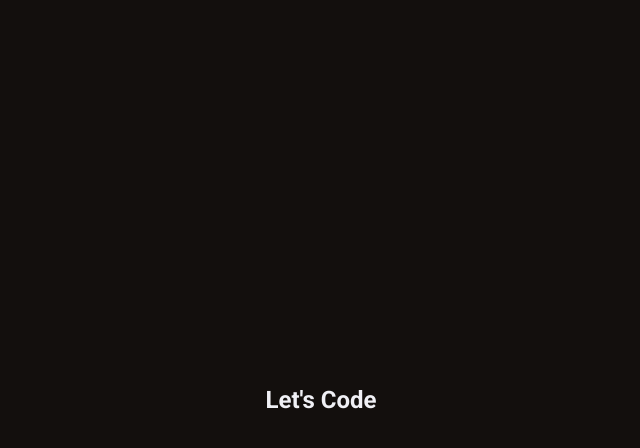
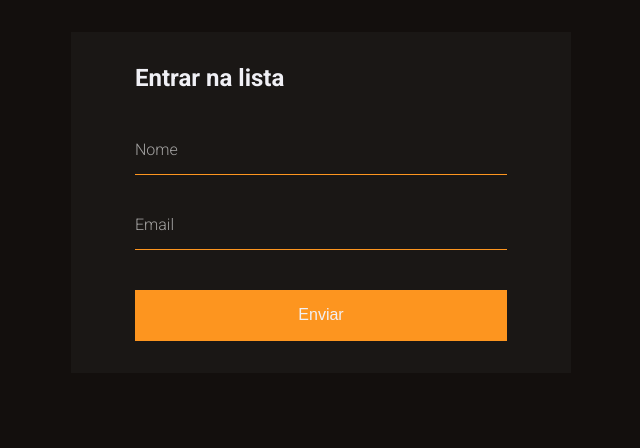
Before and after one commit to felipewehr/validation_form, a plain HTML site: page index.html in a window 1280 px wide. Shown: the whole page, without its empty margins (319-959 px from the left). Drawn offline with Linux system fonts and the light colour scheme.

Commit message:
Html and Styles added

```diff
--- a/index.html
+++ b/index.html
@@ -1,18 +1,37 @@
 <!DOCTYPE html>
 <html lang="en">
+
 <head>
-  <meta charset="UTF-8"/>
-  <meta name="viewport" content="width=device-width, initial-scale=1.0"/>
+  <meta charset="UTF-8" />
+  <meta name="viewport" content="width=device-width, initial-scale=1.0" />
   <title>Form Validation with HTML APi</title>
 
-  <link rel="stylesheet" href="style.css"/>
-  <link rel="stylesheet" href="https://fonts.googleapis.com/css2?family=Roboto:wght@300;700&display=swap"/>
+  <link rel="stylesheet" href="style.css" />
+  <link rel="stylesheet" href="https://fonts.googleapis.com/css2?family=Roboto:wght@300;700&display=swap">
 
   <script scr="script.js" defer></script>
 </head>
+
 <body>
-  <h2 style="height: 100vh; display:flex; justify-content: center; align-items: center;">
-    Let's Code
-  </h2>
+  <form action="">
+    <h2>
+      Entrar na lista
+    </h2>
+
+    <div class="input">
+      <input required type="text">
+      <label>Nome</label>
+      <span class="error"></span>
+    </div>
+
+    <div class="input">
+      <input required type="email">
+      <label>Email</label>
+      <span class="error"></span>
+    </div>
+
+    <button type="submit">Enviar</button>
+  </form>
 </body>
+
 </html>
--- a/style.css
+++ b/style.css
@@ -1,5 +1,6 @@
 :root{
   --primary-color: #fd951f;
+  --hover-color: orange;
   --bg-color: #130f0d;
   --text-color: #f0f0f5;
   --light-color: rgba(255,255,255,0.04);
@@ -22,6 +23,90 @@ body{
   display:flex;
   flex-direction: column;
 
-  background-color: #130f0d;
-  color: #f0f0f5
+  background-color: var(--bg-color);
+  color: var(--text-color);
 }
+
+form {
+  background: rgba(255,255,255,0.03);
+
+  width: 100%;
+  max-width: 500px;
+
+  margin: 32px auto;
+  padding: 32px 64px;
+
+  display: flex;
+  flex-direction: column;
+}
+
+form h2 {
+  margin-bottom: 32px;
+}
+
+div.input {
+  margin-bottom: 24px;
+  position: relative;
+}
+
+input,
+button {
+  /* reset appearence */
+  -moz-appearence: none;
+  -webkit-appearance: none;
+  appearance: none;
+
+  /*box*/
+  width: 100%;
+
+  padding: 16px 0;
+
+  border: none;
+  border-bottom: 1px solid var(--primary-color);
+
+  background-color: transparent;
+
+  outline: none;
+
+  /* text */
+  color: var(--text-color);
+  font-size: 1em;
+}
+
+button {
+  margin-top: 16px;
+  background-color: var(--primary-color);
+}
+
+button:hover {
+  background-color: var(--hover-color);
+  border-color: var(--hover-color);
+}
+
+input ~ label {
+  position: absolute;
+  top: 16px;
+  left: 0;
+
+  color: rgba(255, 255, 255, 0.6);
+
+  transition: .4s;
+}
+
+input:focus ~ label,
+input:valid ~ label {
+  transform:  translateY(-24px);
+  font-size: 0.8em;
+  letter-spacing: 0.1em;
+}
+
+.input span.error {
+  display: flex;
+  padding: 0;
+  background-color: rgba(255,0,0,0.02);
+}
+
+.input span.error.active{
+  border: 1px solid red;
+  padding: 0.4em;
+}
```
